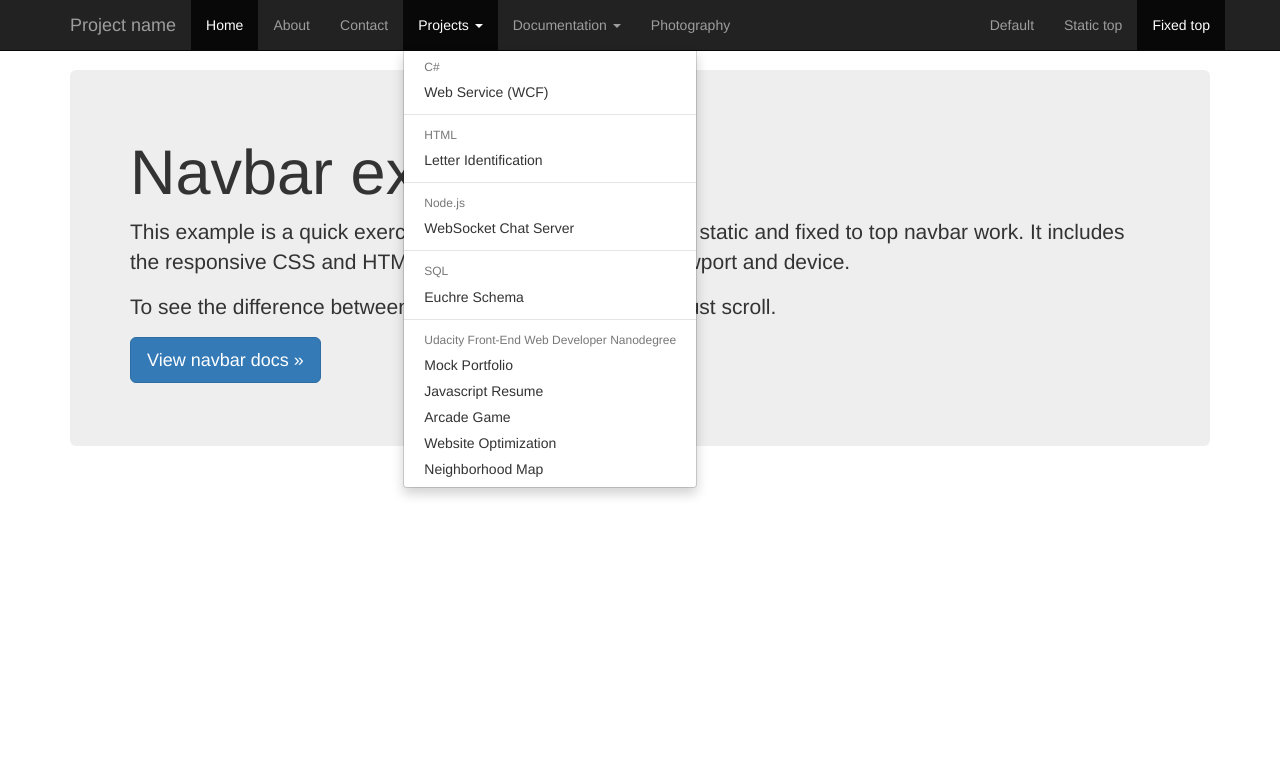
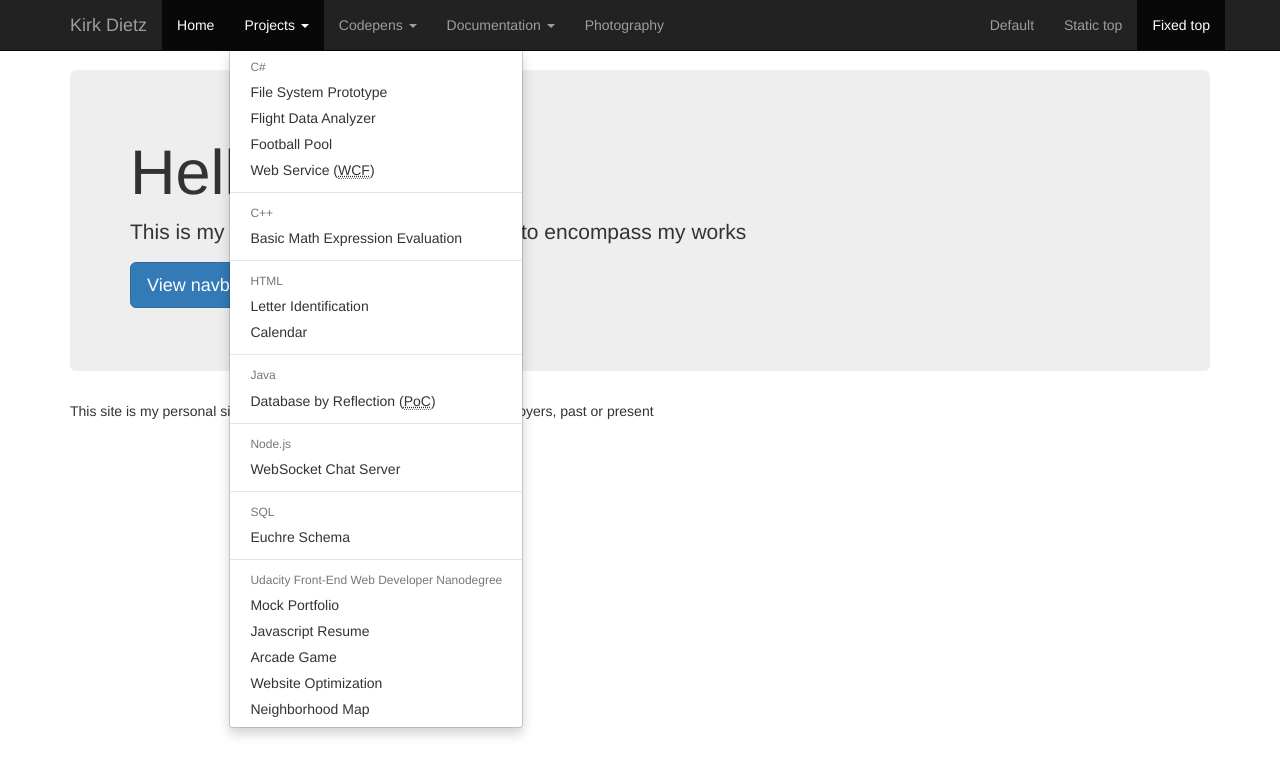
Before and after one commit to DefectiveCube/DefectiveCube.github.io, a plain HTML site: page index.html in a window 1280 px wide. Both pictures are taken after a click on the link "Projects". Shown: the top 776 px of the page. Drawn offline with nearby package versions, Linux system fonts and the light colour scheme.

Commit message:
Updated index.html

```diff
--- a/index.html
+++ b/index.html
@@ -2,7 +2,7 @@
 <html>
   <head>
     <meta charset='utf-8'>
-    <meta http-equiv="X-UA-Compatible" content="chrome=1">
+    <meta http-equiv="X-UA-Compatible" content="IE=edge,chrome=1">
     <meta name="viewport" content="width=device-width, initial-scale=1">
     <meta name="robots" content="noindex,nofollow">
 
@@ -29,27 +29,37 @@
             <span class="icon-bar"></span>
             <span class="icon-bar"></span>
           </button>
-          <a class="navbar-brand" href="#">Project name</a>
+          <a class="navbar-brand" href="#">Kirk Dietz</a>
         </div>
         <div class="navbar-collapse collapse">
           <ul class="nav navbar-nav">
             <li class="active"><a href="#">Home</a></li>
-            <li><a href="#about">About</a></li>
-            <li><a href="#contact">Contact</a></li>
             <li class="dropdown">
               <a href="#" class="dropdown-toggle" data-toggle="dropdown">Projects <span class="caret"></span></a>
               <ul class="dropdown-menu" role="menu">
 
                 <li class="dropdown-header">C#</li>
-                <li><a href="#">Web Service (WCF)</a></li>
+                <li><a href="#">File System Prototype</a></li>
+                <li><a href="#">Flight Data Analyzer</a></li>
+                <li><a href="#">Football Pool</a></li>
+                <li><a href="#">Web Service (<abbr title="Windows Communication Framework">WCF</abbr>)</a></li>
                 <li class="divider"></li>
+
+                <li class="dropdown-header">C++</li>
+                <li><a href="#">Basic Math Expression Evaluation</a></li>
+                <li class="divider"/>
 
                 <li class="dropdown-header">HTML</li>
                 <li><a href="#">Letter Identification</a></li>
-                <li class="divider"></li>
+                <li><a href="#cal">Calendar</a></li>
+                <li class="divider"/>
+
+                <li class="dropdown-header">Java</li>
+                <li><a href="#">Database by Reflection (<abbr title="Proof of Concept">PoC</abbr>)</a></li>
+                <li class="divider"/>
 
                 <li class="dropdown-header">Node.js</li>
-                <li><a href="#">WebSocket Chat Server</a>
+                <li><a href="#node-chat">WebSocket Chat Server</a></li>
                 <li class="divider"></li>
 
                 <li class="dropdown-header">SQL</li>
@@ -65,6 +75,9 @@
               </ul>
             </li>
             <li class="dropdown">
+              <a href="#pens">Codepens <span class="caret"/></a>
+            </li>
+            <li class="dropdown">
               <a href="#docs" class="dropdown-toggle" data-toggle="dropdown">Documentation <span class="caret"></span></a>
               <ul class="dropdown-menu" role="menu">
                 <li class="dropdown-header">C#</li>
@@ -75,9 +88,9 @@
             <li><a href="#photos">Photography</a></li>
           </ul>
           <ul class="nav navbar-nav navbar-right">
-            <li><a href="../navbar/">Default</a></li>
-            <li><a href="../navbar-static-top/">Static top</a></li>
-            <li class="active"><a href="./">Fixed top</a></li>
+            <li><a href="#">Default</a></li>
+            <li><a href="#">Static top</a></li>
+            <li class="active"><a href="#">Fixed top</a></li>
           </ul>
         </div>
       </div>
@@ -85,13 +98,14 @@
 
     <div class="container">
       <div class="jumbotron">
-        <h1>Navbar example</h1>
-        <p>This example is a quick exercise to illustrate how the default, static and fixed to top navbar work. It includes the responsive CSS and HTML, so it also adapts to your viewport and device.</p>
-        <p>To see the difference between static and fixed top navbars, just scroll.</p>
+        <h1>Hello</h1>
+        <p>This is my personal website that attempts to encompass my works</p>
         <p>
-          <a class="btn btn-lg btn-primary" href="../../components/#navbar" role="button">View navbar docs &raquo;</a>
+          <a class="btn btn-lg btn-primary" href="#navbar" role="button">View navbar docs &raquo;</a>
         </p>
       </div>
+
+        <p>This site is my personal site, and it does not reflect the views of my employers, past or present</p>
     </div>
 
     <script src="http://code.jquery.com/jquery-2.1.1.min.js"></script>
```
